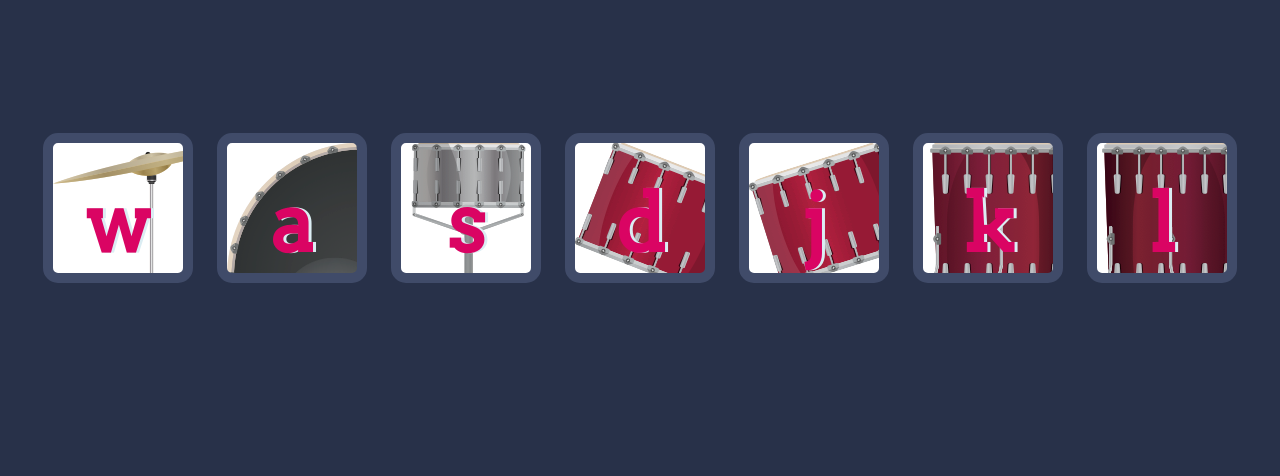
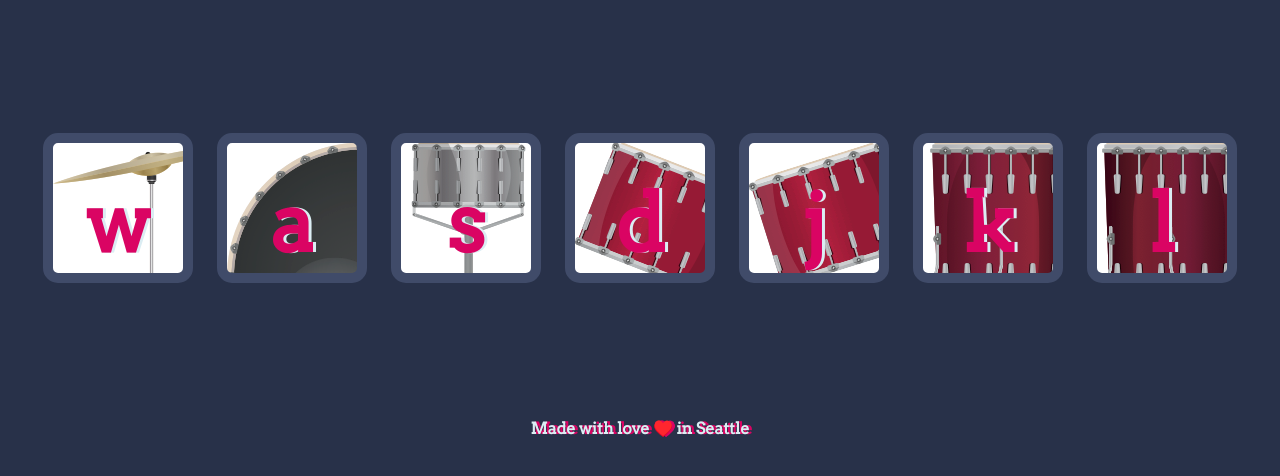
Before and after one commit to SholaNur/drum-kit, a plain HTML site: page index.html in a window 1280 px wide. Shown: the part 156-632 px from the top of the page. Drawn offline with Linux system fonts and the light colour scheme.

Commit message:
final version of drum kit project

```diff
--- a/index.html
+++ b/index.html
@@ -21,6 +21,9 @@
     <button class="l drum">l</button>
   </div>
 
+  <footer>
+    <h5>Made with love ♥️ in Seattle</h5>
+  </footer>
   <script src="index.js"></script>
 
 </body>
--- a/index.js
+++ b/index.js
@@ -4,6 +4,7 @@ let numberOfDrumButtons = document.querySelectorAll(".drum").length;
 for (let i = 0; i < numberOfDrumButtons; i++) {
   document.querySelectorAll(".drum")[i].addEventListener("click", function () {
     let buttonInnerHtml = this.innerHTML;
+
     makeSound(buttonInnerHtml);
     buttonAnimation(buttonInnerHtml);
   });
@@ -53,4 +54,7 @@ function makeSound(key) {
 function buttonAnimation(currentKey) {
   let activeBtn = document.querySelector("." + currentKey);
   activeBtn.classList.add("pressed");
+  setTimeout(function () {
+    activeBtn.classList.remove("pressed");
+  }, 1000);
 }
--- a/styles.css
+++ b/styles.css
@@ -9,7 +9,12 @@ h1 {
   font-family: "Arvo", cursive;
   text-shadow: 3px 0 #da0463;
 }
-
+h5 {
+  font-size: 1rem;
+  color: #dbedf3;
+  font-family: "Arvo", cursive;
+  text-shadow: 3px 0 #da0463;
+}
 .w {
   background-image: url(images/crash.png);
 }
```
